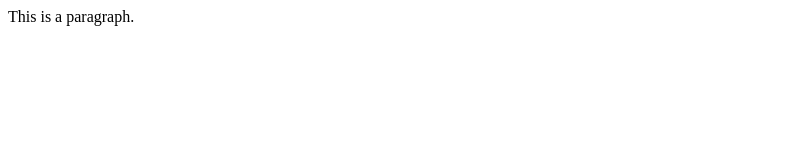
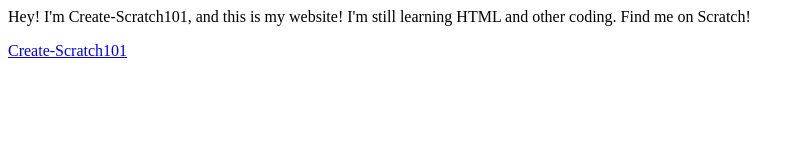
Before and after one commit to Create-Scratch101/Create-Scratch101.github.io, a plain HTML site: page index.html in a window 1280 px wide. Shown: the whole page, without its empty margins (0-804 px from the left). Drawn offline with Linux system fonts and the light colour scheme.

Commit message:
Update index.html
testing

```diff
--- a/index.html
+++ b/index.html
@@ -1,3 +1,5 @@
-<body>
-<p>This is a paragraph.</p>
-</body>
+<title>Create-Scratch101</title>
+<body><p>Hey! I'm Create-Scratch101, and this is my website! I'm still learning HTML and other coding.
+
+Find me on Scratch!</p></body><a href="https://scratch.mit.edu/users/Create-Scratch101/">Create-Scratch101</a>
+<meta name="description" content="This is my first website.">
```
